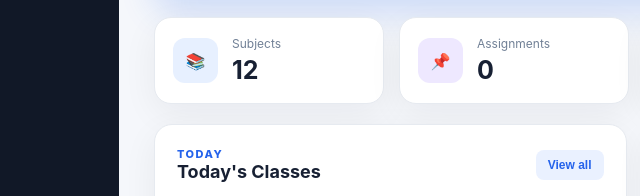
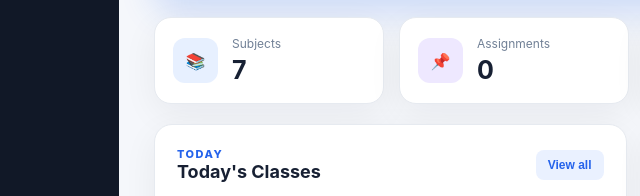
Before and after one commit to melvic00-rgb/student-hub, a plain HTML site: page index.html in a window 1280 px wide. Shown: the part 274-470 px from the top of the page, 126-766 px from the left. Drawn offline with Linux system fonts and the light colour scheme.

Commit message:
Update index.html

```diff
--- a/index.html
+++ b/index.html
@@ -202,7 +202,7 @@
 
                     <div>
                         <span>Subjects</span>
-                        <strong>12</strong>
+                        <strong>7</strong>
                     </div>
 
                 </div>
```
